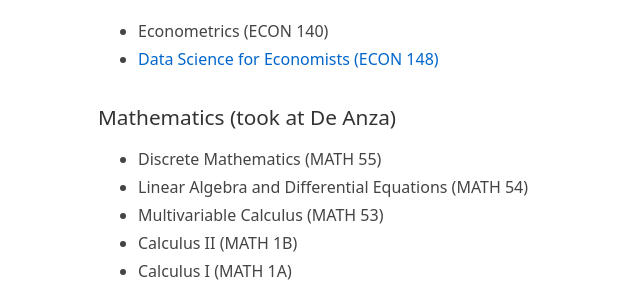
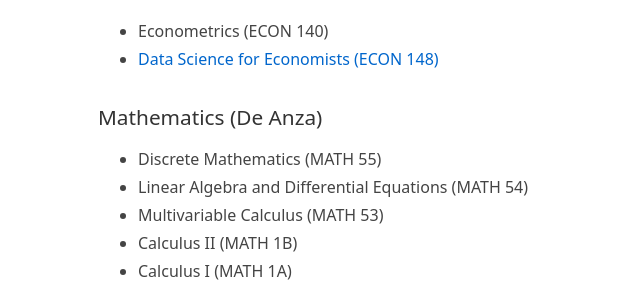
Before and after one commit to MSTeo01/old-website-2.0, a Jekyll site: the page built from academics.md, in a window 1280 px wide. Shown: the part 776-1076 px from the top of the page, without its empty margins (142-782 px from the left). Built offline with Jekyll 4.4.1, drawn with Linux system fonts in a browser that asks for light colours; our own code applies the rules of GitHub Pages for plain Markdown files.

Commit message:
Update academics.md
DA

```diff
--- a/academics.md
+++ b/academics.md
@@ -19,7 +19,7 @@
 - Econometrics (ECON 140)
 - [Data Science for Economists (ECON 148)](https://www.econ148.org/sp24/)
 
-### Mathematics (took at De Anza)
+### Mathematics (De Anza)
 - Discrete Mathematics (MATH 55)
 - Linear Algebra and Differential Equations (MATH 54)
 - Multivariable Calculus (MATH 53)
```
